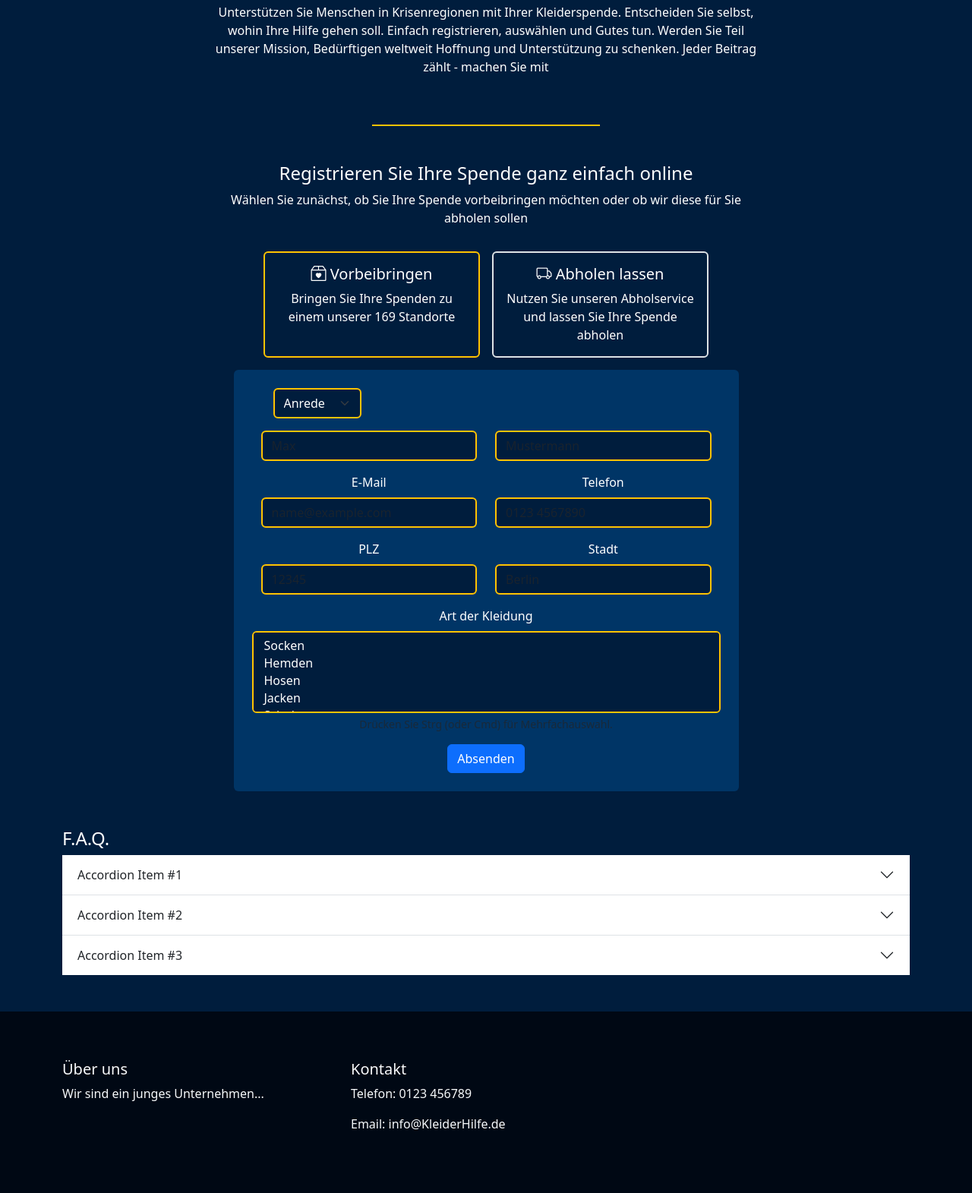
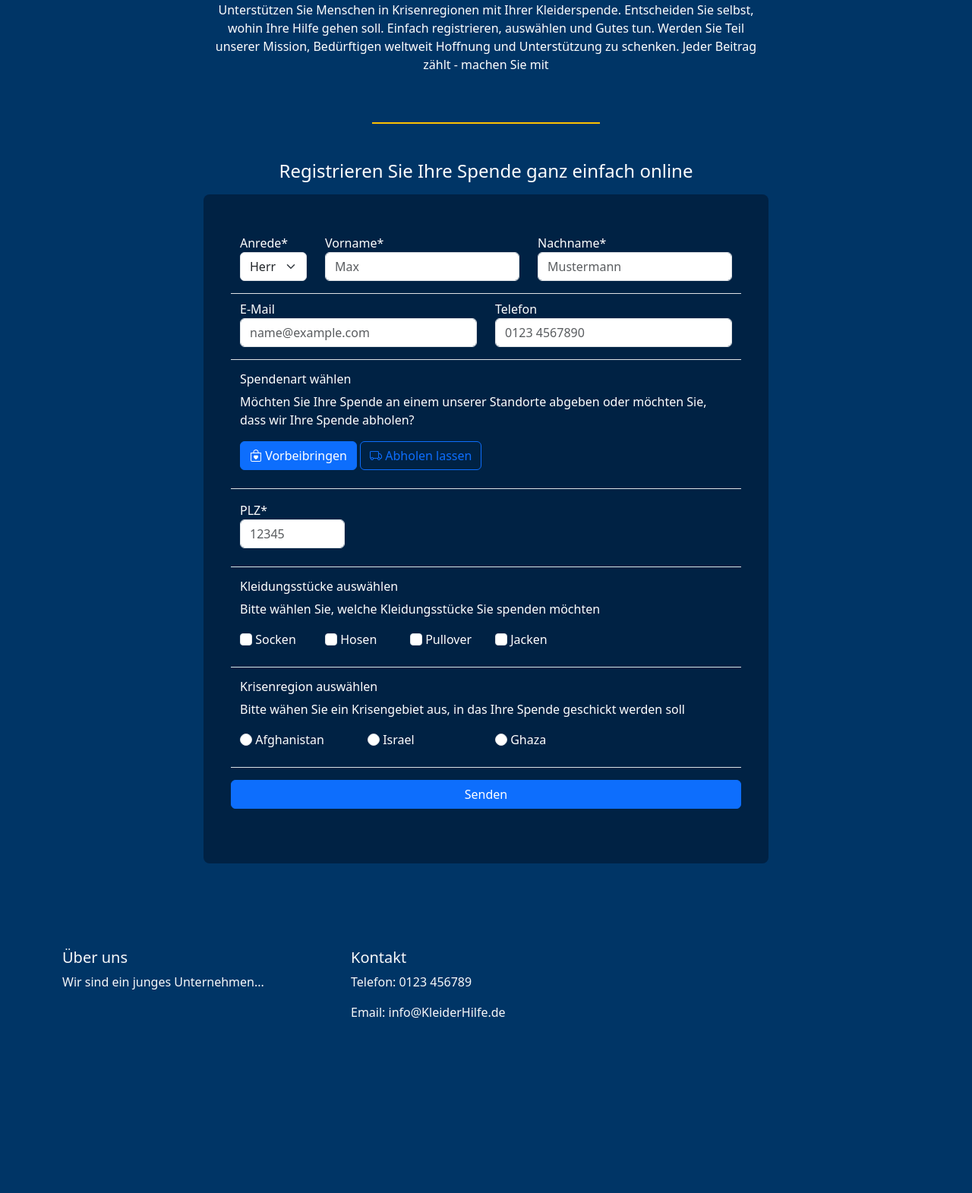
Before and after one commit to leonfilser/iu-kleiderhilfe, a plain HTML site: page index.html in a window 1280 px wide. Shown: the part 260-1831 px from the top of the page at 76% size. After the commit the page ends 1685 px from the top, so only its background shows below. Drawn offline with nearby package versions, Linux system fonts and the light colour scheme.

Commit message:
clean up

```diff
--- a/css/custom.css
+++ b/css/custom.css
@@ -1,53 +1,29 @@
 :root {
-    --background-color: #001D3D;
-    --primary-color: #FFC300;
-    --footer-background: #000814;
+    --primary-color: #003566;
+    --secondary-color: #001D3DCC;
+    --accent-color: #FFC300;
 }
 
-/*Anpassung der generellen Hintergrundfarbe auf blau und der Textfarbe auf weiß*/
 body{
-    background-color: var(--background-color);
+    background-color: var(--primary-color);
     color: #fff;
 }
 
 #site-header {
-    height: 75px;
-    background-color: rgba(0, 29, 61, 0.8);
+    background-color: var(--secondary-color);
     backdrop-filter: blur(8px);
 }
 
-#landing-section {
-    margin-top: 120px;
-}
-
-/*Anpassung der Counter Farbe für den oberen Landing Bereich der Seite*/
-#donation-count{
-    color: var(--primary-color)
+#donation-counter{
+    color: var(--accent-color)
 }
 
 .horizontal-divider{
     width: 300px;
     height: 2px;
-    background-color: var(--primary-color)
+    background-color: var(--accent-color)
 }
 
-.clickable {
-    cursor: pointer; /* Mauszeiger ändern */
+.bg-dark{
+    background-color: var(--secondary-color) !important;
 }
-
-.selected {
-    border-color: var(--primary-color) !important;
-  }
-
-/* Custom Form Stuff */
-.donation-form {
-    background-color: #001D3D;
-    border-color: #FFC300;
-    border-width: 2px;
-    color:white;
-}
-
-
-footer {
-    background-color: var(--footer-background);
-  }
--- a/index.html
+++ b/index.html
@@ -1,7 +1,5 @@
 <!doctype html>
 <html lang="de">
-
-
 
 <head>
     <meta charset="utf-8">
@@ -11,55 +9,45 @@
     <link rel="icon" href="img/favicon.ico" type="image/x-icon">
 
     <!-- Bootstrap CSS -->
-    <!-- See: https://getbootstrap.com/docs/5.3/getting-started/introduction/#quick-start -->
-    <link href="https://cdn.jsdelivr.net/npm/bootstrap@5.3.3/dist/css/bootstrap.min.css" rel="stylesheet"
-    integrity="sha384-QWTKZyjpPEjISv5WaRU9OFeRpok6YctnYmDr5pNlyT2bRjXh0JMhjY6hW+ALEwIH" crossorigin="anonymous">
+    <!-- Siehe: https://getbootstrap.com/docs/5.3/getting-started/introduction/#quick-start -->
+    <link href="https://cdn.jsdelivr.net/npm/bootstrap@5.3.3/dist/css/bootstrap.min.css" rel="stylesheet" integrity="sha384-QWTKZyjpPEjISv5WaRU9OFeRpok6YctnYmDr5pNlyT2bRjXh0JMhjY6hW+ALEwIH" crossorigin="anonymous">
 
     <!-- Bootstrap Icons -->
-    <!-- See: https://icons.getbootstrap.com/ -->
+    <!-- Siehe: https://icons.getbootstrap.com/ -->
     <link rel="stylesheet" href="https://cdn.jsdelivr.net/npm/bootstrap-icons@1.11.3/font/bootstrap-icons.min.css">
 
     <!-- Custom CSS -->
     <link rel="stylesheet" href="css/custom.css">
 </head>
 
-
+<!---------------------------------------------------------------------------------------------------------------------------------------------------->
 
 <body>
     <!-- Header -->
-    <!-- See: https://getbootstrap.com/docs/5.3/components/navbar/ -->
-    <nav class="navbar navbar-expand-lg sticky-top" id="site-header">
+    <!-- Siehe: https://getbootstrap.com/docs/5.3/components/navbar/ -->
+    <nav class="navbar sticky-top pt-3 pb-3" id="site-header">
         <div class="container">
-            <!-- Logo + Titel -->
+
             <a class="navbar-brand text-white" href="#">
-                <i class="bi bi-backpack-fill"></i>
-                KleiderHilfe
+                <i class="bi bi-backpack-fill"></i> KleiderHilfe
             </a>
 
-            <!-- Mobile Toggle -->
-            <button class="navbar-toggler" type="button" data-bs-toggle="collapse" data-bs-target="#navbarNavAltMarkup"
-            aria-controls="navbarNavAltMarkup" aria-expanded="false" aria-label="Toggle navigation">
-                <span class="navbar-toggler-icon"></span>
-            </button>
+            <div class="navbar-nav flex-row gap-3">
+                <a class="nav-link text-white" href="#faq">F.A.Q.</a>
+                <a class="btn btn-primary" href="#donation-info">Spenden</a>
+            </div>
 
-            <!-- Menülinks -->
-            <div class="collapse navbar-collapse" id="navbarNavAltMarkup">
-                <div class="navbar-nav ms-auto">
-                    <a class="nav-link text-white" href="#register-donation">Spenden</a>
-                    <a class="nav-link text-white" href="#">F.A.Q.</a>
-                </ul>
-            </div>
         </div>
     </nav>
 
+<!---------------------------------------------------------------------------------------------------------------------------------------------------->
 
-
-    <!-- Landing Section -->
+    <!-- Landing Bereich -->
     <section class="container text-center mt-5 pt-5">
         <div class="row">
             <div class="col-8 mx-auto">
                 <h1>Jede Kleiderspende zählt!</h1>
-                <h4>Bereits mehr als <span id="donation-count">0</span> Kleidungsstücke gesammelt</h4>
+                <h4>Bereits mehr als <span id="donation-counter">0</span> Kleidungsstücke gesammelt</h4>
                 <p>
                     Unterstützen Sie Menschen in Krisenregionen mit Ihrer Kleiderspende.
                     Entscheiden Sie selbst, wohin Ihre Hilfe gehen soll. Einfach registrieren, auswählen und Gutes tun.
@@ -70,140 +58,160 @@
         </div>
     </section>
 
-
+<!---------------------------------------------------------------------------------------------------------------------------------------------------->
 
     <!-- Horizontal Divider -->
     <section class="horizontal-divider container mt-5 mb-5"></section>
 
+<!---------------------------------------------------------------------------------------------------------------------------------------------------->
+
+    <!-- Infotext zur Spendenregistrierung -->
+    <section class="container text-center mt-5 mb-3">
+
+        <h4>Registrieren Sie Ihre Spende ganz einfach online</h4>
+
+    </section>
+
+<!---------------------------------------------------------------------------------------------------------------------------------------------------->
+
+    <!-- Spendenformular -->
+    <section class="container mb-5">
+        <form class="col-8 mx-auto bg-dark p-5 rounded-3">
 
 
-    <!-- Spende registrieren -->
-    <section class="container text-center mt-5 mb-5" id="register-donation">
-        <!-- Überschrift -->
-        <div class="row">
-            <div class="col-8 mx-auto">
-                <h4>Registrieren Sie Ihre Spende ganz einfach online</h4>
-                <p>Wählen Sie zunächst, ob Sie Ihre Spende vorbeibringen möchten oder ob wir diese für Sie abholen sollen</p>
-            </div>
-        </div>
-
-        <div class="form-bg" style=>
-        <!-- Auswahlmöglichkeiten -->
-        <div class="row mt-3">
-            <!-- Vorbeibringen -->
-            <div class="mx-auto col-3 border rounded p-3 me-2 clickable selected" id="dropoff" style="border-width: 2px !important;">
-                <h5><i class="bi bi-box2-heart"></i> Vorbeibringen</h5>
-                <p class="mb-0">Bringen Sie Ihre Spenden zu einem unserer 169 Standorte</p>
-            </div>
-
-            <!-- Abholen lassen -->
-            <div class="mx-auto col-3 border rounded p-3 ms-2 clickable" id="pickup" style="border-width: 2px !important;">
-                <h5><i class="bi bi-truck"></i> Abholen lassen</h5>
-                <p class="mb-0">Nutzen Sie unseren Abholservice und lassen Sie Ihre Spende abholen</p>
-            </div>
-        </div>
-
-        <div class="row mt-3">
-            <div class="col-7 mx-auto rounded" style="background-color: #003566;">
-                <form class="p-4 ">
-                    <!-- Anrede -->
-                    <div class="col-3 mb-3 ps-3 pe-3">
-                        <select id="anrede" class="donation-form form-select" required>
-                            <option value="" selected disabled>Anrede</option>
+            <div class="row pb-3 pt-1 border-bottom">
+                <div class="col-2">
+                    <label for="title">Anrede*</label>
+                    <select id="title" class="form-select" required>
                         <option value="Herr">Herr</option>
                         <option value="Frau">Frau</option>
                         <option value="Divers">Divers</option>
                     </select>
                 </div>
 
-                    <!-- Name -->
-                    <div class="row mb-3">
-                        <div class="col">
-                            <input type="text" id="vorname" class="donation-form form-control" placeholder="Max" required>
+                <div class="col-md">
+                    <label for="firstname">Vorname*</label>
+                    <input type="text" id="firstname" class="form-control" placeholder="Max" required>
                 </div>
-                        <div class="col">
-                            <input type="text" id="nachname" class="donation-form form-control" placeholder="Mustermann" required>
+
+                <div class="col-md">
+                    <label for="lastname">Nachname*</label>
+                    <input type="text" id="lastname" class="form-control" placeholder="Mustermann" required>
                 </div>
             </div>
-                    <!-- Kontakt -->
-                    <div class="row mb-3">
-                        <div class="col">
-                            <label for="email" class="form-label">E-Mail</label>
-                            <input type="email" id="email" class="donation-form form-control" placeholder="name@example.com" required>
+
+
+            <div class="row pt-2 pb-3 border-bottom">
+                <div class="col-md">
+                    <label for="email">E-Mail</label>
+                    <input type="email" id="email" class="form-control" placeholder="name@example.com">
                 </div>
-                        <div class="col">
-                            <label for="telefon" class="form-label">Telefon</label>
-                            <input type="tel" id="telefon" class="donation-form form-control" placeholder="0123 4567890" required>
+
+                <div class="col-md">
+                    <label for="phone">Telefon</label>
+                    <input type="tel" id="phone" class="form-control" placeholder="0123 4567890">
                 </div>
             </div>
-                    <!-- Adresse -->
-                    <div class="row mb-3">
+
+
+            <div class="row pt-3 pb-4 border-bottom">
+
+                <h6>Spendenart wählen</h6>
+                <p>Möchten Sie Ihre Spende an einem unserer Standorte abgeben oder möchten Sie, dass wir Ihre Spende abholen?</p>
+
                 <div class="col">
-                            <label for="plz" class="form-label">PLZ</label>
-                            <input type="text" id="plz" class="donation-form form-control" placeholder="12345" required>
-                        </div>
-                        <div class="col">
-                            <label for="stadt" class="form-label">Stadt</label>
-                            <input type="text" id="stadt" class="donation-form form-control" placeholder="Berlin" required>
+                    <input type="radio" class="btn-check" name="options-outlined" id="dropoff-outlined" autocomplete="off" checked>
+                    <label class="btn btn-outline-primary" for="dropoff-outlined"><i class="bi bi-bag-heart"></i> Vorbeibringen</label>
+
+                    <input type="radio" class="btn-check" name="options-outlined" id="pickup-outlined" autocomplete="off">
+                    <label class="btn btn-outline-primary" for="pickup-outlined"><i class="bi bi-truck"></i> Abholen lassen</label>
                 </div>
             </div>
-                    <!-- Art der Kleidung -->
-                    <div class="row mb-3">
-                        <label for="kleidung" class="form-label">Art der Kleidung</label>
-                        <select id="kleidung" class="donation-form form-select" multiple required>
-                            <option value="Socken">Socken</option>
-                            <option value="Hemden">Hemden</option>
-                            <option value="Hosen">Hosen</option>
-                            <option value="Jacken">Jacken</option>
-                            <option value="Schuhe">Schuhe</option>
-                        </select>
-                        <small class="form-text text-muted">Drücken Sie Strg (oder Cmd) für Mehrfachauswahl.</small>
+
+
+            <div class="row pt-3 pb-4 border-bottom">
+                <div class="row">
+                    <div class="col-9">
+                        <label for="street">Straße*</label>
+                        <input type="text" id="street" class="form-control" placeholder="Königsgasse" required>
                     </div>
-                    <!-- Submit Button -->
-                    <button type="submit" class="btn btn-primary">Absenden</button>
-                </form>
+
+                    <div class="col-md">
+                        <label for="number">Hausnr.*</label>
+                        <input type="text" id="number" class="form-control" placeholder="143" required>
+                    </div>
+                </div>
+
+                <div class="row">
+                    <div class="col-3">
+                        <label for="postcode">PLZ*</label>
+                        <input type="text" id="postcode" class="form-control" placeholder="12345" required>
+                    </div>
+
+                    <div class="col-md">
+                        <label for="city">Stadt*</label>
+                        <input type="text" id="city" class="form-control" placeholder="Berlin" required>
                     </div>
                 </div>
             </div>
 
+
+            <div class="row pt-3 pb-4 border-bottom">
+
+                <h6>Kleidungsstücke auswählen</h6>
+                <p>Bitte wählen Sie, welche Kleidungsstücke Sie spenden möchten</p>
+
+                <div class="col-2">
+                    <input class="form-check-input" type="checkbox" value="" id="socks">
+                    <label class="form-check-label" for="socks">Socken</label>
+                </div>
+
+                <div class="col-2">
+                    <input class="form-check-input" type="checkbox" value="" id="jeans">
+                    <label class="form-check-label" for="jeans">Hosen</label>
+                </div>
+
+                <div class="col-2">
+                    <input class="form-check-input" type="checkbox" value="" id="sweater">
+                    <label class="form-check-label" for="sweater">Pullover</label>
+                </div>
+
+                <div class="col-2">
+                    <input class="form-check-input" type="checkbox" value="" id="jackets">
+                    <label class="form-check-label" for="jackets">Jacken</label>
+                </div>
+            </div>
+
+
+            <div class="row pt-3 pb-4 border-bottom">
+
+                <h6>Krisenregion auswählen</h6>
+                <p>Bitte wähen Sie ein Krisengebiet aus, in das Ihre Spende geschickt werden soll</p>
+
+                <div class="col-3">
+                    <input class="form-check-input" type="radio" name="country" id="afghanistan">
+                    <label class="form-check-label" for="afghanistan">Afghanistan</label>
+                </div>
+
+                <div class="col-3">
+                    <input class="form-check-input" type="radio" name="country" id="israel">
+                    <label class="form-check-label" for="israel">Israel</label>
+                </div>
+
+                <div class="col-3">
+                    <input class="form-check-input" type="radio" name="country" id="ghaza">
+                    <label class="form-check-label" for="ghaza">Ghaza</label>
+                </div>
+            </div>
+
+
+            <div class="row pt-3 pb-4">
+                 <button type="submit" class="btn btn-primary">Senden</button>
+            </div>
+        </form>
     </section>
 
-    <!-- FAQ -->
-     <div class="container pb-5">
-        <h4>F.A.Q.</h4>
-    <div class="accordion accordion-flush" id="accordionFlushExample">
-        <div class="accordion-item">
-          <h2 class="accordion-header">
-            <button class="accordion-button collapsed" type="button" data-bs-toggle="collapse" data-bs-target="#flush-collapseOne" aria-expanded="false" aria-controls="flush-collapseOne">
-              Accordion Item #1
-            </button>
-          </h2>
-          <div id="flush-collapseOne" class="accordion-collapse collapse" data-bs-parent="#accordionFlushExample">
-            <div class="accordion-body">Placeholder content for this accordion, which is intended to demonstrate the <code>.accordion-flush</code> class. This is the first item's accordion body.</div>
-          </div>
-        </div>
-        <div class="accordion-item">
-          <h2 class="accordion-header">
-            <button class="accordion-button collapsed" type="button" data-bs-toggle="collapse" data-bs-target="#flush-collapseTwo" aria-expanded="false" aria-controls="flush-collapseTwo">
-              Accordion Item #2
-            </button>
-          </h2>
-          <div id="flush-collapseTwo" class="accordion-collapse collapse" data-bs-parent="#accordionFlushExample">
-            <div class="accordion-body">Placeholder content for this accordion, which is intended to demonstrate the <code>.accordion-flush</code> class. This is the second item's accordion body. Let's imagine this being filled with some actual content.</div>
-          </div>
-        </div>
-        <div class="accordion-item">
-          <h2 class="accordion-header">
-            <button class="accordion-button collapsed" type="button" data-bs-toggle="collapse" data-bs-target="#flush-collapseThree" aria-expanded="false" aria-controls="flush-collapseThree">
-              Accordion Item #3
-            </button>
-          </h2>
-          <div id="flush-collapseThree" class="accordion-collapse collapse" data-bs-parent="#accordionFlushExample">
-            <div class="accordion-body">Placeholder content for this accordion, which is intended to demonstrate the <code>.accordion-flush</code> class. This is the third item's accordion body. Nothing more exciting happening here in terms of content, but just filling up the space to make it look, at least at first glance, a bit more representative of how this would look in a real-world application.</div>
-          </div>
-        </div>
-      </div>
-    </div>
+<!---------------------------------------------------------------------------------------------------------------------------------------------------->
 
     <!-- Footer -->
     <footer class="container-fluid text-light p-3">
@@ -222,11 +230,13 @@
         </div>
     </footer>
 
+<!---------------------------------------------------------------------------------------------------------------------------------------------------->
+
     <!-- Bootstrap JS -->
-    <script src="https://cdn.jsdelivr.net/npm/bootstrap@5.3.3/dist/js/bootstrap.bundle.min.js"
-        integrity="sha384-YvpcrYf0tY3lHB60NNkmXc5s9fDVZLESaAA55NDzOxhy9GkcIdslK1eN7N6jIeHz" crossorigin="anonymous"></script>
+    <script src="https://cdn.jsdelivr.net/npm/bootstrap@5.3.3/dist/js/bootstrap.bundle.min.js" integrity="sha384-YvpcrYf0tY3lHB60NNkmXc5s9fDVZLESaAA55NDzOxhy9GkcIdslK1eN7N6jIeHz" crossorigin="anonymous"></script>
+
     <!-- Custom JavaScript -->
     <script src="js/custom.js"></script>
+
 </body>
-
 </html>
```
Also changed, not shown: confirmation.html (added, +90 -0 lines), js/custom.js (+60 -16 lines), faq.html (added), img/logo.png (deleted). Lines whose indentation alone changed are shown as unchanged.
